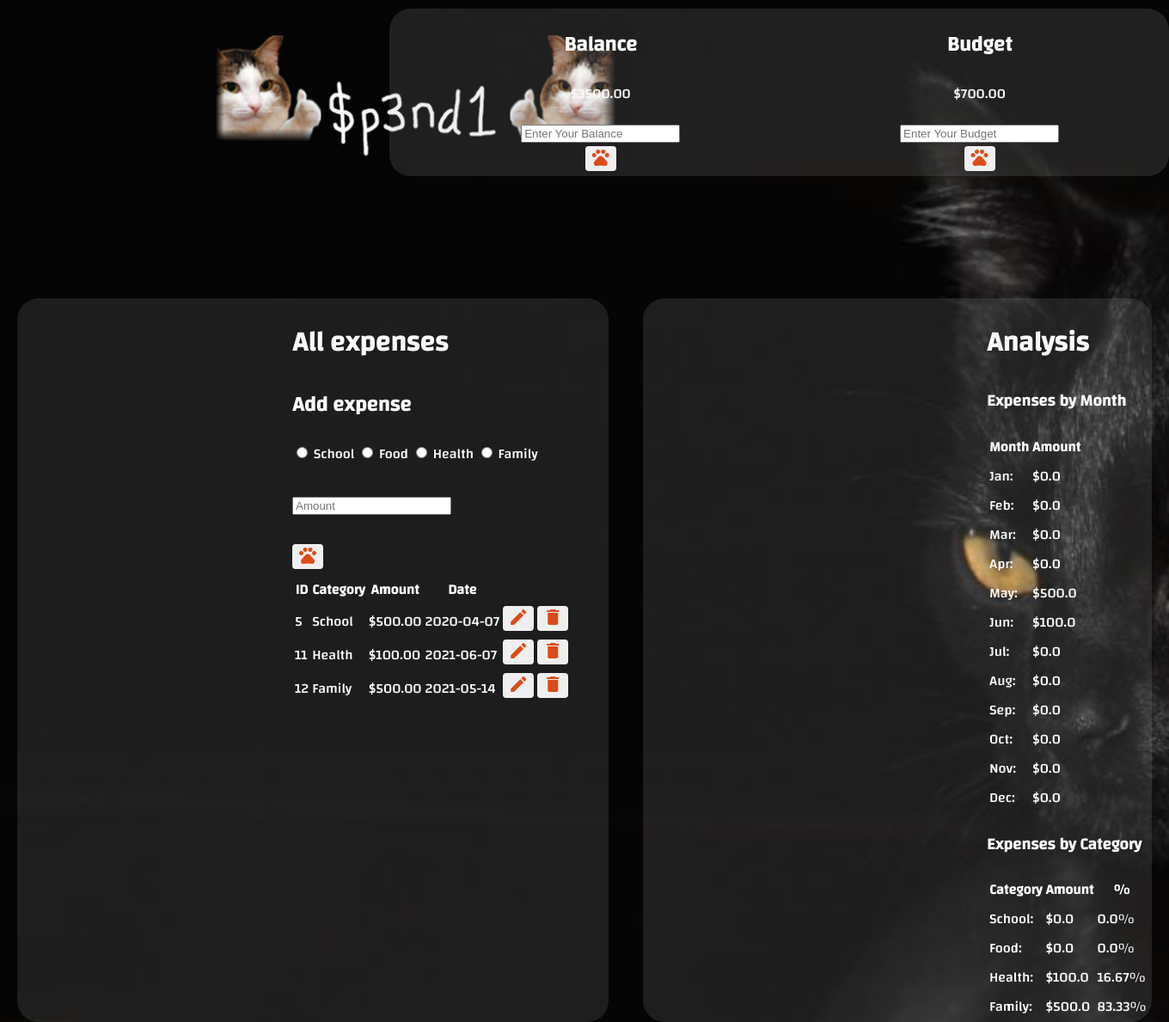
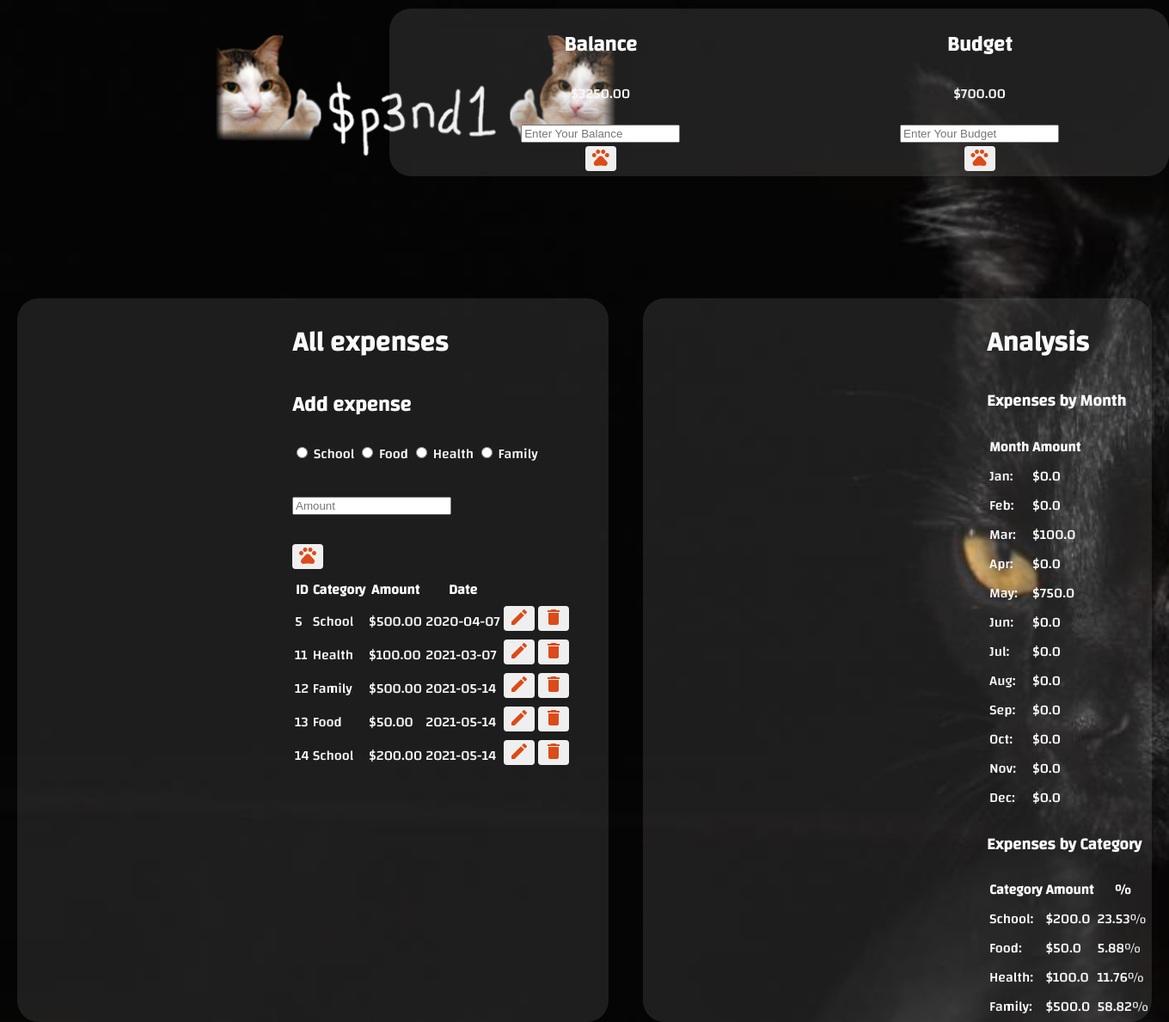
Before and after one commit to kamaljitSB/test-repo, a Flask app: page / in a window 1360 px wide. Shown: the whole page at 86% size. Run offline with Flask 2, Linux system fonts and the light colour scheme.

Commit message:
Add doc string for functions

```diff
--- a/Models/expense.csv
+++ b/Models/expense.csv
@@ -1,4 +1,6 @@
 ID,Category,Amount,Date
 5,School,500.00,2020-04-07
-11,Health,100.00,2021-06-07
+11,Health,100.00,2021-03-07
 12,Family,500.00,2021-05-14
+13,Food,50.00,2021-05-14
+14,School,200.00,2021-05-14
--- a/Models/expense_manager.py
+++ b/Models/expense_manager.py
@@ -11,6 +11,12 @@ class ExpenseManager:
 
 
     def add_expense(self, expense):
+        """ Add a new expense to the Expense Manager
+
+        :param expense: A new expense from user
+        :type expense: Expense
+        :raises TypeError: Valid for class Expense only
+        """
         if not isinstance(expense, Expense):
             raise TypeError("Invalid expense type!")
         self._expenses[expense.ID] = expense
@@ -20,9 +26,9 @@ class ExpenseManager:
         """ Delete the expense from Expense Manager based on the expense ID"""
         self._expenses.pop(expenseID)
 
+
     def upd_expense(self, expenseID, expense):
         """ Update the expense from Expense Manager based on the expense ID"""
-
         self._expenses[expenseID] = expense
 
 
@@ -38,6 +44,9 @@ class ExpenseManager:
     def get_details(self, ID):
         """
         Returns attribute values of expense using its ID
+
+        :param budget
+        :type budget: int
         """
         return self._expenses.get(ID)
 
@@ -147,6 +156,8 @@ class ExpenseManager:
 
     def by_category(self):
         """ Calculate the expenses by caetgory """
+
+        # 1st element is subtotal; 2nd element is percentage
         dict_category = {
             "School": [0.0, 0.0],
             "Food": [0.0, 0.0],
@@ -178,22 +189,6 @@ class ExpenseManager:
         return dict_category
 
 
-
-
-    # def total_amount(self, dict_category):
-    #     """ Total amount of all expenses"""
-    #     TODAY = datetime.today()
-    #     Total = 0
-
-    #     for (key, value) in self._expenses.items():
-    #         if TODAY - value.Date <= timedelta(365):
-    #             Total = Total + float(value.Amount)
-
-    #     for (key, value) in dict_category.items():
-    #         value = value / Total
-
-    #     return dict_category
-
 ############################################
 if __name__ == "__main__":
     EM = ExpenseManager()
--- a/app.py
+++ b/app.py
@@ -25,15 +25,26 @@ def create_csv(balance, budget):
 
 
 def add_to_csv(balance, budget):
-        # Appends to data.csv instead of writing, which would replace existing entries
-        with open(balance_csv, 'a', newline = '') as f:
-            writer = csv.writer(f)
-            rows = [balance, budget]
-            writer.writerow(rows)
+    """ Add balance and budget to the csv file
+
+    :param balance: balance that to be updated
+    :type balance: float
+    :param budget: budget that to be updated
+    :type budget: float
+    """
+    # Appends to data.csv instead of writing, which would replace existing entries
+    with open(balance_csv, 'a', newline = '') as f:
+        writer = csv.writer(f)
+        rows = [balance, budget]
+        writer.writerow(rows)
 
 
 def from_csv(csv_file):
-    """ Load the balance and budget from the csv file """
+    """ Load the balance and budget from the csv file
+
+    :return: Latest balance and budget from the csv file
+    :rtype: dict
+    """
     balanceBudget = {}
     with open(csv_file, "r") as f:
         reader = csv.DictReader(f)
@@ -45,13 +56,18 @@ def from_csv(csv_file):
 
 
 def list_all_expenses():
+    """ List all expenses in the csv file
+
+    :return: All expenses records
+    :rtype: dict
+    """
     EM = ExpenseManager()
     EM.from_csv(expense_csv)
     return {"expenses": EM.get_expenses()}
 
 
 def display_expense_by_month():
-    """ " Summarize all expesnses by month"
+    """ Summarize all expesnses by month
 
     :return: All expenses subtotal in last 12 months
     :rtype: dict
@@ -62,13 +78,22 @@ def display_expense_by_month():
 
 
 def display_expense_by_category():
+    """ Summarize all expenses by category
+
+    :return: All expenses subtotal by category in last 12 months, with percentage
+    :rtype: dict
+    """
     EM = ExpenseManager()
     EM.from_csv(expense_csv)
     return EM.by_category()
 
 
 def delete_expense(ID):
-    """ Delete the expense record from the list"""
+    """ Delete the expense record from the list
+
+    :return: None
+    :rtype: None
+    """
     # Load the list of expenses from csv, then put it into EM to manipulate
     # Finally put it back to the csv
     EM = ExpenseManager()
--- a/data.csv
+++ b/data.csv
@@ -24,3 +24,5 @@ balance,budget
 4000.00,700.00
 4000.00,700.00
 3500.0,700.00
+3450.0,700.00
+3250.0,700.00
--- a/templates/main.html
+++ b/templates/main.html
@@ -117,7 +117,7 @@
                         <tr>
                             <td>{{ key }}: </td>
                             <td>${{ value[0] }}</td>
-                            <td>{{ value[1] }}%</td>
+                            <td> {{ value[1] }}%</td>
                         </tr>
                         {% endfor %}
                     </table>
```
